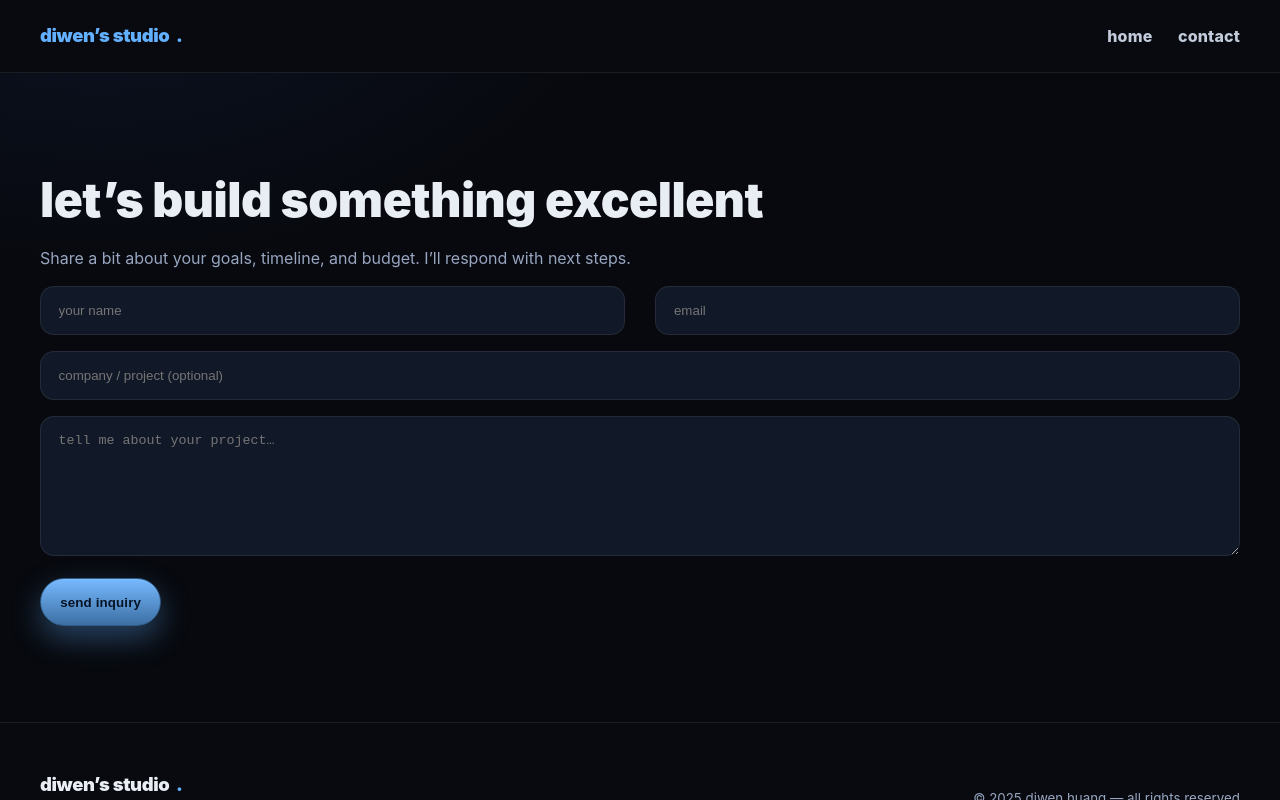
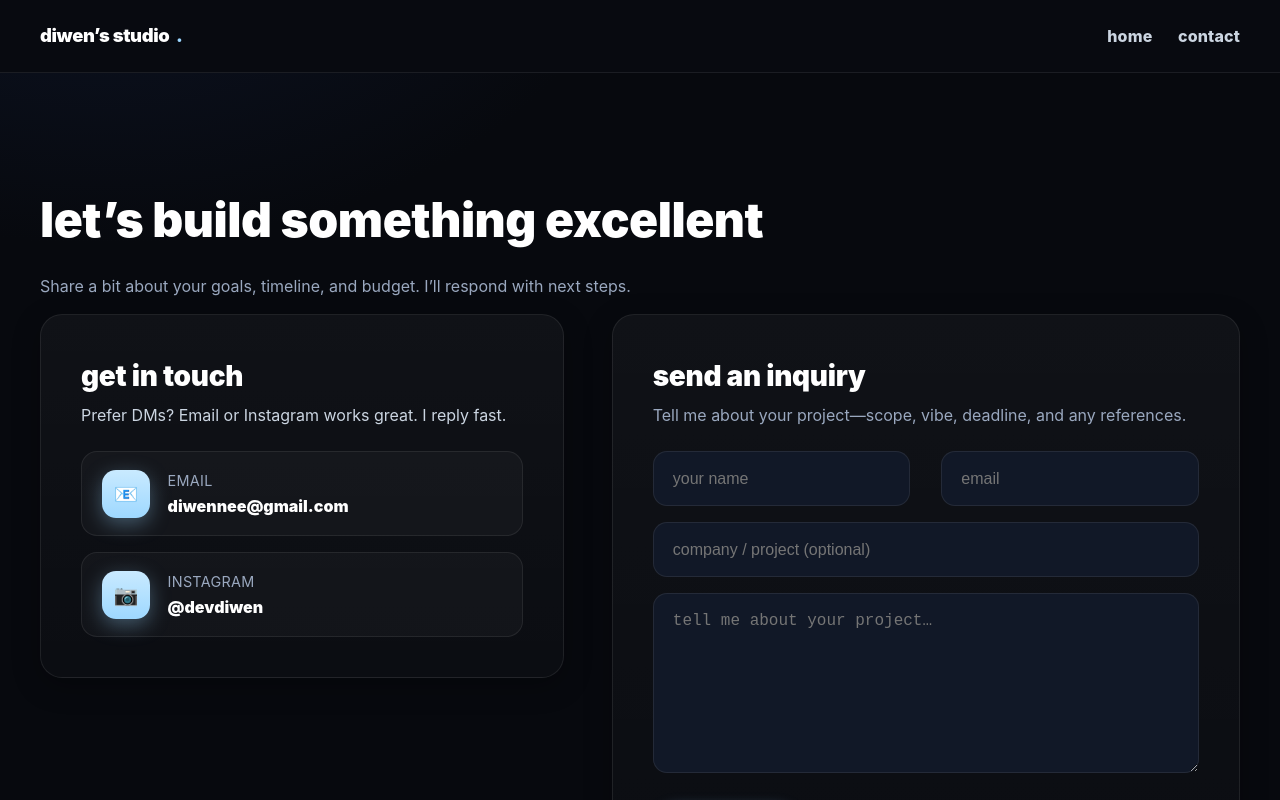
Before and after one commit to diwenne/diwensstudio, a React (Vite) app: page /contact in a window 1280 px wide. Shown: the top 800 px of the page. Built offline with nearby package versions, Linux system fonts and the light colour scheme.

Commit message:
little restyling

```diff
--- /dev/null
+++ b/src/components/ContactCard.tsx
@@ -0,0 +1,35 @@
+export default function ContactCard() {
+  return (
+    <aside className="card contact-card">
+      <h3>get in touch</h3>
+
+      <p className="contact-blurb">
+        Prefer DMs? Email or Instagram works great. I reply fast.
+      </p>
+
+      <div className="contact-rows">
+        <a className="contact-row" href="mailto:diwennee@gmail.com">
+          <span className="contact-ico" aria-hidden>📧</span>
+          <div className="contact-text">
+            <div className="contact-label">email</div>
+            <div className="contact-value">diwennee@gmail.com</div>
+          </div>
+        </a>
+
+        <a
+          className="contact-row"
+          href="https://instagram.com/devdiwen"
+          target="_blank"
+          rel="noreferrer"
+        >
+          <span className="contact-ico" aria-hidden>📷</span>
+          <div className="contact-text">
+            <div className="contact-label">instagram</div>
+            <div className="contact-value">@devdiwen</div>
+          </div>
+        </a>
+      </div>
+
+    </aside>
+  );
+}
--- a/src/index.css
+++ b/src/index.css
@@ -1,47 +1,56 @@
 /* ==========================================================================
-   diwen's studio — global system (minimal, modern, aesthetic)
+   diwen's studio — global system (modern, minimal, aesthetic)
    ========================================================================== */
 
+/* ========== 0) Tokens ===================================================== */
 :root{
+  /* Surfaces */
   --bg:#07090e;
   --bg-1:#0c111c;
   --elev:#111827;
 
-  --fg:#e9edf4;
-  --fg-dim:#c2cbda;
-  --fg-muted:#98a6c0;
+  /* Text */
+  --fg:#ffffff;           /* keep copy crisp; brand wordmark is white */
+  --fg-dim:#cbd5e1;
+  --fg-muted:#9aa8bf;
 
-  --brand:#63b0ff;
-  --brand-2:#86e0ff;
+  /* Brand (baby blue accent) */
+  --brand:#63b0ff;        /* legacy strong blue, still used in places */
+  --brand-baby:#9bd6ff;   /* <<< baby blue accent (dot + CTAs) */
   --accent:#c9ff92;
 
+  /* Borders / Rings */
   --bd:rgba(255,255,255,.08);
   --ring:rgba(99,176,255,.35);
 
+  /* Radii / Shadows */
   --radius:18px;
   --radius-lg:22px;
-
   --shadow-sm:0 8px 28px rgba(0,0,0,.28);
   --shadow-md:0 18px 60px rgba(0,0,0,.38);
   --shadow-xl:0 40px 120px rgba(0,0,0,.5);
 
+  /* Layout */
   --max-w:1200px;
 
+  /* Spacing */
   --s-2:.5rem; --s-3:.75rem; --s-4:1rem; --s-5:1.25rem; --s-6:1.5rem;
-  --s-8:2rem; --s-10:2.5rem; --s-12:3rem; --s-16:4rem; --s-24:6rem;
+  --s-8:2rem; --s-10:2.5rem; --s-12:3rem; --s-16:4rem; --s-20:5rem; --s-24:6rem;
 
+  /* Leading */
   --lh:1.5; --lh-snug:1.28; --lh-tight:1.1;
 }
 
+/* ========== 1) Base / Reset ============================================== */
 *,
 *::before,
 *::after { box-sizing:border-box; }
 
 html { -webkit-text-size-adjust:100%; text-rendering:optimizeLegibility; scroll-behavior:smooth; }
+
 body {
   margin:0; color:var(--fg); line-height:var(--lh);
   font-family:-apple-system,BlinkMacSystemFont,"SF Pro Display","SF Pro Text",Inter,"Segoe UI",Roboto,Helvetica,Arial,"Apple Color Emoji","Segoe UI Emoji","Segoe UI Symbol",sans-serif;
-
   background:
     radial-gradient(1200px 800px at 8% -10%, #0d1426 0%, var(--bg) 45%),
     radial-gradient(900px 600px at 100% 0%, #0a0f1d 0%, var(--bg) 55%),
@@ -54,9 +63,12 @@ img,svg,video,canvas{display:block;max-width:100%;}
 h1,h2,h3,h4,p,figure{margin:0;}
 a{color:var(--brand);text-decoration:none;}
 a:hover{text-decoration:underline;}
+
+/* ========== 2) Layout Helpers ============================================ */
 .container{width:min(100% - 2*var(--s-6), var(--max-w)); margin-inline:auto;}
-.section{padding-block:clamp(var(--s-16), 10vw, var(--s-24));}
-.stack>*+*{margin-top:var(--stack-gap, var(--s-6));}
+.section{padding-block:clamp(var(--s-20), 12vw, calc(var(--s-24) + 1.25rem));}
+.stack > * + *{margin-top:var(--stack-gap, var(--s-6));}
+.flow-lg > * + *{margin-top:var(--s-8);}
 .grid{display:grid;gap:clamp(var(--s-6), 2.4vw, var(--s-10));}
 .center{display:grid;place-items:center;}
 .card{
@@ -64,13 +76,17 @@ a:hover{text-decoration:underline;}
   border:1px solid var(--bd); border-radius:var(--radius-lg);
   box-shadow:var(--shadow-sm); overflow:hidden;
 }
+.divider{height:1px; width:100%; background:linear-gradient(90deg,transparent,var(--bd),transparent); margin-block: var(--s-12);}
+[id]{scroll-margin-top:90px;}
 
+/* ========== 3) Typography ================================================= */
 h1,h2,h3{letter-spacing:-.01em; font-weight:900;}
 h1{font-size:clamp(3rem,7.6vw,6rem); line-height:var(--lh-tight);}
-h2{font-size:clamp(2rem,3.8vw,3rem); line-height:var(--lh-snug);}
+h2{font-size:clamp(2rem,3.8vw,3rem); line-height:var(--lh-snug); margin-bottom:var(--s-6);}
 h3{font-size:clamp(1.25rem,2.3vw,1.75rem);}
+.section p{margin-top:.35rem;}
 
-/* Navbar */
+/* ========== 4) Navbar ===================================================== */
 .navbar{
   position:sticky; top:0; z-index:50;
   backdrop-filter: blur(10px) saturate(120%);
@@ -78,15 +94,19 @@ h3{font-size:clamp(1.25rem,2.3vw,1.75rem);}
   border-bottom:1px solid var(--bd);
 }
 .navbar-inner{height:72px; display:flex; align-items:center; justify-content:space-between;}
-.brand{font-weight:1000; letter-spacing:-.02em; font-size:1.15rem; display:flex;gap:.5ch;align-items:baseline;}
-.brand .dot{color:var(--brand);}
+.brand{
+  color:#fff;                               /* wordmark is white */
+  font-weight:1000; letter-spacing:-.02em; font-size:1.15rem;
+  display:flex;gap:.5ch;align-items:baseline;
+}
+.brand .dot{ color: var(--brand-baby); }    /* period is baby blue */
 .nav{display:flex;gap:clamp(var(--s-4),2vw,var(--s-8));}
 .nav a{color:var(--fg-dim);font-weight:800;letter-spacing:.01em;}
 .nav a:hover{color:var(--fg); text-decoration:none;}
 
-/* Hero with metallic headline */
+/* ========== 5) Hero ======================================================= */
 .hero{position:relative; overflow:hidden; padding-block:clamp(var(--s-16),12vw,calc(var(--s-24) + 4rem));}
-.hero .container{display:grid; gap:clamp(var(--s-6),3vw,var(--s-10));}
+.hero .container{display:grid; row-gap:var(--s-8); column-gap:clamp(var(--s-6),3vw,var(--s-10));}
 .hero-title{
   font-weight:1000; letter-spacing:-.02em;
   background:
@@ -111,7 +131,7 @@ h3{font-size:clamp(1.25rem,2.3vw,1.75rem);}
   animation:sheen 5s ease-in-out infinite;
 }
 .hero-sub{max-width:70ch; color:var(--fg-dim);}
-.hero-cta{display:flex; gap:var(--s-4); flex-wrap:wrap; margin-top:var(--s-6);}
+.hero-cta{display:flex; gap:var(--s-4); flex-wrap:wrap; margin-top:var(--s-8);}
 
 @keyframes sheen{
   0%,12%{transform:translateX(-130%) skewX(-12deg);}
@@ -119,23 +139,98 @@ h3{font-size:clamp(1.25rem,2.3vw,1.75rem);}
   100%{transform:translateX(130%) skewX(-12deg);}
 }
 
-.btn{
-  --bg:var(--elev); --fg:var(--fg); --bd:var(--bd);
-  display:inline-flex; align-items:center; justify-content:center; gap:.65ch;
-  padding:.95rem 1.2rem; border-radius:999px; border:1px solid var(--bd);
-  background:var(--bg); color:var(--fg); font-weight:900; letter-spacing:.01em;
-  box-shadow:0 1px 0 rgba(255,255,255,.06) inset, var(--shadow-sm);
-  transition:transform .12s ease, box-shadow .25s ease, background .25s ease, border-color .25s ease;
+/* ========== 6) Buttons (unified + baby blue) ============================== */
+/* Ensures anchors look like buttons in all states */
+a.btn, a.cta-button, a.pricing-button, a.submit-button { text-decoration: none; }
+
+/* base button */
+.btn,
+.cta-button,
+.pricing-button,
+.submit-button {
+  display: inline-flex;
+  align-items: center;
+  justify-content: center;
+  padding: 0.9rem 1.6rem;
+  border-radius: 999px;
+  font-weight: 700;
+  font-size: 0.96rem;
+  letter-spacing: 0.015em;
+  cursor: pointer;
+  user-select: none;
+  border: 1px solid transparent;
+  transition:
+    transform 0.18s ease,
+    box-shadow 0.25s ease,
+    background 0.25s ease,
+    color 0.25s ease,
+    border-color 0.25s ease;
 }
-.btn:hover{transform:translateY(-1px); box-shadow:var(--shadow-md);}
-.btn-primary{
-  --bg:linear-gradient(180deg, color-mix(in oklab, var(--brand) 88%, white 12%), color-mix(in oklab, var(--brand) 72%, black 28%));
-  --fg:#071425; --bd:color-mix(in oklab, var(--brand), black 38%);
-  box-shadow:0 12px 30px rgba(99,176,255,.35), 0 1px 0 rgba(255,255,255,.06) inset;
+
+/* primary: baby-blue (matches .brand .dot) */
+.btn-primary,
+.cta-button,
+.pricing-button,
+.submit-button {
+  /* solid fallback + gradient so it never appears black */
+  background-color: var(--brand-baby);
+  background-image: linear-gradient(135deg, #a9ddff 0%, #8fd0ff 100%);
+  color: #09121e;
+  border-color: rgba(255,255,255,.18);
+  box-shadow: 0 4px 14px rgba(137, 199, 255, 0.35);
 }
-.btn-ghost{--bg:transparent; --fg:var(--fg);}
+.btn-primary:hover,
+.cta-button:hover,
+.pricing-button:hover,
+.submit-button:hover {
+  background-image: linear-gradient(135deg, #c0e6ff 0%, #a3d9ff 100%);
+  transform: translateY(-2px);
+  box-shadow: 0 8px 22px rgba(137, 199, 255, 0.4);
+}
+.btn-primary:active,
+.cta-button:active,
+.pricing-button:active,
+.submit-button:active {
+  transform: translateY(0);
+  box-shadow: inset 0 2px 8px rgba(9,18,30,.25);
+}
 
-/* Featured Works */
+/* visited state lock (prevents “turning black” on refresh for <a> buttons) */
+a.btn-primary:visited,
+a.cta-button:visited,
+a.pricing-button:visited,
+a.submit-button:visited {
+  color: #09121e;
+  background-color: var(--brand-baby);
+  background-image: linear-gradient(135deg, #a9ddff 0%, #8fd0ff 100%);
+}
+
+/* secondary: ghost/outline */
+.btn-ghost {
+  background: transparent;
+  border: 1px solid var(--bd);
+  color: var(--fg);
+}
+.btn-ghost:hover {
+  border-color: var(--brand-baby);
+  color: var(--brand-baby);
+  transform: translateY(-1px);
+}
+.btn-ghost:active { transform: translateY(0); opacity: 0.9; }
+
+/* neutral/dark */
+.btn-dark {
+  background: var(--elev);
+  color: var(--fg);
+  border: 1px solid var(--bd);
+}
+.btn-dark:hover {
+  background: var(--bg-1);
+  border-color: var(--brand-baby);
+}
+.btn-dark:active { transform: translateY(0); box-shadow: inset 0 2px 6px rgba(0,0,0,.4); }
+
+/* ========== 7) Featured Works ============================================ */
 .project-grid{display:grid; gap:clamp(var(--s-6),2.4vw,var(--s-10)); grid-template-columns:repeat(auto-fill,minmax(280px,1fr));}
 .project{transition:transform .18s ease, box-shadow .25s ease, border-color .25s ease;}
 .project:hover{transform:translateY(-4px); box-shadow:var(--shadow-md); border-color:color-mix(in oklab,var(--brand),white 10%);}
@@ -144,31 +239,89 @@ h3{font-size:clamp(1.25rem,2.3vw,1.75rem);}
 .project-title{font-weight:900; font-size:1.15rem; margin-bottom:.35rem; color:var(--fg);}
 .project-sub{color:var(--fg-muted);}
 
-/* Pricing */
+/* ========== 8) Pricing ==================================================== */
 .pricing{display:grid; gap:var(--s-6); grid-template-columns:repeat(auto-fit,minmax(280px,1fr));}
 .tier{padding:var(--s-8); border:1px solid var(--bd); border-radius:var(--radius-lg); background:linear-gradient(180deg,rgba(255,255,255,.035),rgba(255,255,255,.02)); box-shadow:var(--shadow-sm);}
 .tier .price{font-size:clamp(2rem,4vw,2.6rem); font-weight:1000;}
 .tier .cta{margin-top:var(--s-6);}
 
-/* Why Choose Us */
+/* ========== 9) Why Choose Us ============================================= */
 .features{display:grid; gap:var(--s-6); grid-template-columns:repeat(auto-fit,minmax(240px,1fr));}
 .feature{padding:var(--s-6); border:1px solid var(--bd); border-radius:var(--radius); background:rgba(255,255,255,.03);}
 
-/* Forms */
-.input, .textarea{
-  width:100%; padding:1rem 1.1rem; border-radius:14px; border:1px solid var(--bd); background:var(--elev); color:var(--fg);
+/* ========== 10) Forms ===================================================== */
+.input,.textarea{
+  width:100%; padding:1.1rem 1.2rem; border-radius:14px; border:1px solid var(--bd);
+  background:var(--elev); color:var(--fg);
   outline:none; transition:border-color .2s ease, box-shadow .2s ease, background .2s ease;
+  font-size:1rem;
 }
-.textarea{min-height:140px; resize:vertical;}
-.input:focus, .textarea:focus{border-color:color-mix(in oklab, var(--brand), white 12%); box-shadow:0 0 0 9px var(--ring);}
+.textarea{min-height:180px; resize:vertical;}
+.input:focus,.textarea:focus{border-color:#bfe5ff; box-shadow:0 0 0 9px var(--ring);}
 
-/* Footer */
+/* ========== 11) Footer ==================================================== */
 .footer{border-top:1px solid var(--bd); background:color-mix(in oklab, var(--bg), #0b0f16 16%); padding-block:var(--s-12);}
 .footer-inner{display:grid; gap:var(--s-8); grid-template-columns:1.1fr .9fr;}
+.footer .brand{ color:#fff; }            /* footer wordmark white */
+.footer .brand .dot{ color:var(--brand-baby); }  /* footer dot baby blue */
 
-/* Utilities */
-.divider{height:1px; width:100%; background:linear-gradient(90deg,transparent,var(--bd),transparent); margin-block:var(--s-12);}
-[id]{scroll-margin-top:90px;}
+/* ========== 12) Contact =================================================== */
+.contact-layout{
+  display:grid;
+  gap:var(--s-12);
+  grid-template-columns:1fr; /* mobile stacked */
+  align-items:start;
+}
+@media (min-width:820px){
+  .contact-layout{
+    grid-template-columns:1fr 1.2fr;  /* wider form side */
+    column-gap:var(--s-12);
+  }
+}
+
+/* left card */
+.contact-card{ padding:var(--s-10); border-radius:22px; box-shadow:var(--shadow-sm); }
+
+.contact-blurb{ color:var(--fg-dim); margin-top:.5rem; margin-bottom:var(--s-6); }
+
+.contact-rows{ display:grid; gap:1rem; }
+
+.contact-row{
+  display:grid; grid-template-columns:auto 1fr; gap:1.1rem; align-items:center;
+  padding:1.1rem 1.25rem; border:1px solid var(--bd); border-radius:16px;
+  background:rgba(255,255,255,.03); text-decoration:none; color:var(--fg);
+  transition:transform .12s ease, border-color .2s ease, background .2s ease, box-shadow .25s ease;
+}
+.contact-row:hover{
+  transform:translateY(-2px);
+  border-color:#bfe5ff;
+  background:linear-gradient(180deg, rgba(255,255,255,.05), rgba(255,255,255,.02));
+  box-shadow:var(--shadow-sm);
+}
+.contact-ico{
+  width:48px; height:48px; display:grid; place-items:center; border-radius:14px;
+  background:linear-gradient(180deg, #c9eaff, #9ed8ff);
+  box-shadow:0 6px 20px rgba(155, 214, 255, .35);
+  color:#06121f;
+  font-size:1.25rem; user-select:none;
+}
+.contact-text{ display:grid; gap:.15rem; }
+.contact-label{ color:var(--fg-muted); font-size:.9rem; letter-spacing:.02em; text-transform:uppercase; }
+.contact-value{ font-weight:900; }
+
+/* right form panel */
+.contact-form-wrap{ padding:var(--s-10); border-radius:22px; box-shadow:var(--shadow-sm); }
+.contact-form-head{ margin-bottom:var(--s-6); }
+.contact-mini{ color:var(--fg-muted); margin-top:.35rem; }
+
+/* form grid inside contact form */
+.contact-grid{ display:grid; gap:var(--s-6); grid-template-columns:1fr; }
+@media (min-width:820px){
+  .contact-grid{ grid-template-columns:1fr 1fr; column-gap:var(--s-6); }
+}
+.contact-form-wrap .btn{ margin-top:var(--s-6); }
+
+/* ========== 13) Motion Preferences ======================================= */
 @media (prefers-reduced-motion:reduce){
   html{scroll-behavior:auto;}
   .hero-title::after{animation:none; opacity:.25;}
--- a/src/pages/Contact.tsx
+++ b/src/pages/Contact.tsx
@@ -1,4 +1,5 @@
 import ContactForm from "../components/ContactForm";
+import ContactCard from "../components/ContactCard";
 
 export default function Contact() {
   return (
@@ -8,7 +9,19 @@ export default function Contact() {
         <p style={{ color: "var(--fg-muted)", maxWidth: "70ch" }}>
           Share a bit about your goals, timeline, and budget. I’ll respond with next steps.
         </p>
-        <ContactForm />
+
+        <div className="contact-layout">
+          <ContactCard />
+          <div className="contact-form-wrap card">
+            <div className="contact-form-head">
+              <h3 style={{ margin: 0 }}>send an inquiry</h3>
+              <p className="contact-mini">
+                Tell me about your project—scope, vibe, deadline, and any references.
+              </p>
+            </div>
+            <ContactForm />
+          </div>
+        </div>
       </div>
     </section>
   );
```
